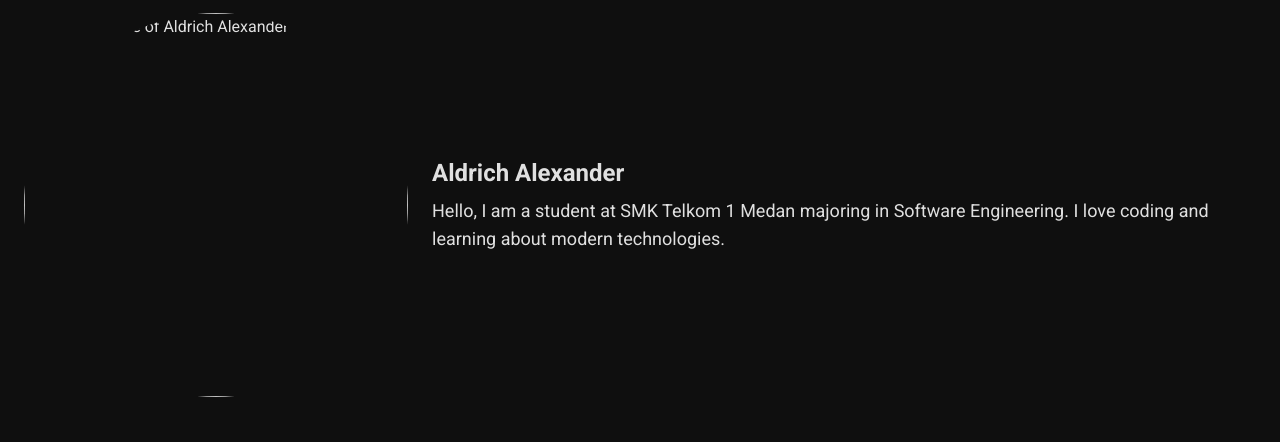
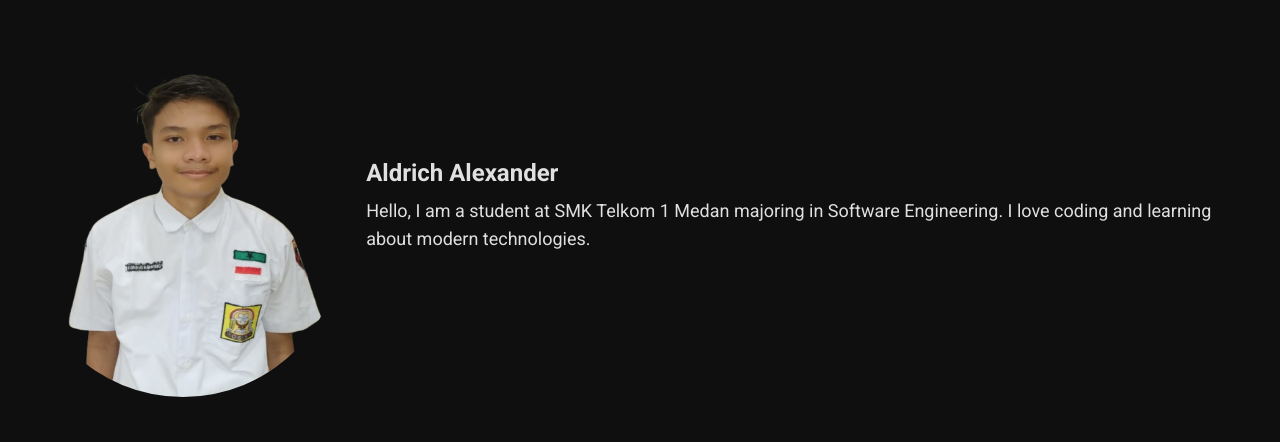
Before and after one commit to Aldrich-r0cx/aldexder, a plain HTML site: page index.html in a window 1280 px wide. Shown: the part 143-585 px from the top of the page. Drawn offline with nearby package versions, Linux system fonts and the light colour scheme.

Commit message:
Update index.html

```diff
--- a/index.html
+++ b/index.html
@@ -68,7 +68,7 @@
      About Me
     </h2>
     <div class="flex flex-col md:flex-row items-center">
-     <img alt="Profile picture of Aldrich Alexander" class="rounded-full mb-4 md:mb-0 md:mr-6 w-96 h-96" src="images/55088473-6cc6-4273-82c3-615680dafaca-removebg-preview (1)"/>
+     <img alt="Profile picture of Aldrich Alexander" class="rounded-full mb-4 md:mb-0 md:mr-6 w-96 h-96" src="html/images/55088473-6cc6-4273-82c3-615680dafaca-removebg-preview (1).png"/>
      <div>
       <h3 class="text-2xl font-bold mb-2">
        Aldrich Alexander
```
